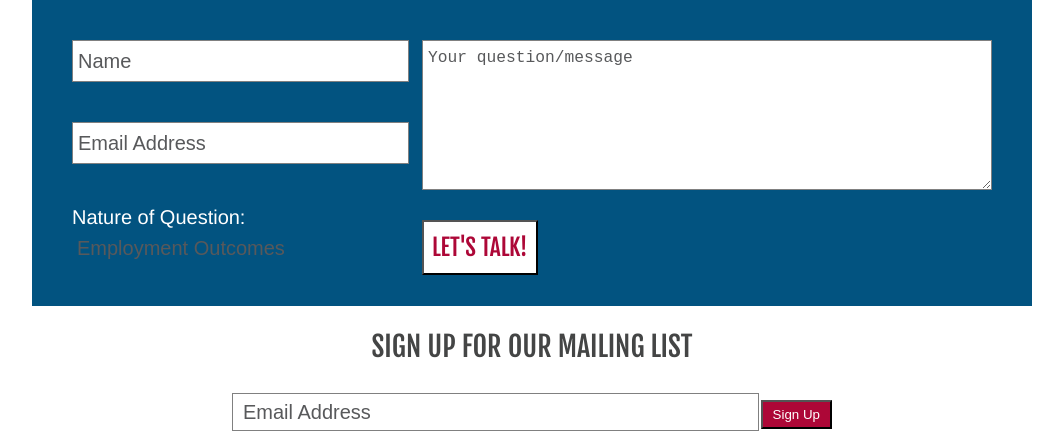
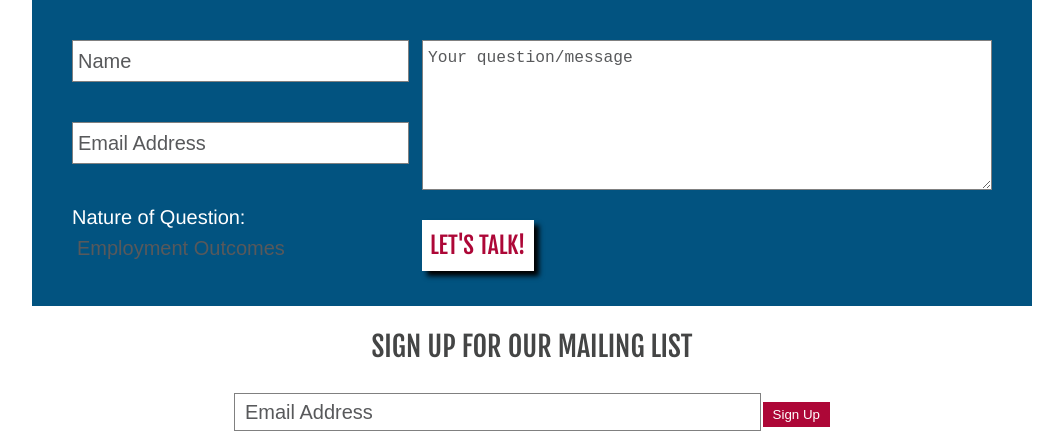
Before and after one commit to hmasiello/RRTC_TEST, a plain HTML site: page index.html in a window 1280 px wide. Shown: the part 1569-2013 px from the top of the page, without its empty margins (108-1171 px from the left). Drawn offline with nearby package versions, Linux system fonts and the light colour scheme.

Commit message:
Trying to figure out the button issue.

```diff
--- a/css/style.css
+++ b/css/style.css
@@ -170,6 +170,7 @@ h1 {
 	color: #444545;
 	font-family: 'Fjalla One', sans-serif;
 	font-size: 2.5em;
+	line-height: 1.5em;
 	padding: 5px 0px 15px 0px;
 	text-transform: uppercase;
 }
@@ -258,9 +259,11 @@ ul li {
 	button {
 		background-color: white;
 		display: flex;
-		justify-content: flex-start;
+		justify-content: flex-end;
 		margin: 30px 0px;
 		padding: 5px;
+		box-shadow: 5px 5px 5px black;
+		border: none;
 	}
 
 	button h2 {
@@ -347,6 +350,7 @@ ul li {
 	h1.contactustext{
 		font-size: 3.5em;
 		padding-right: 0px;
+		line-height: 1em;
 	}
 
 	p.contactustext{
@@ -390,8 +394,6 @@ ul li {
 		background-color: #C7315C;
 		color: white;
 	}
-
-
 
 /*funding statement in footer*/
 	.funding {
@@ -499,6 +501,7 @@ ul li {
 		padding: 5px 10px;
 		margin-left: -4px;
 		color: white;
+		border: none;
 	}
 
 	.signupform {
@@ -527,8 +530,6 @@ ul li {
 .toggle {
 	cursor: pointer;
 }
-
-
 
 /******************************************
 /* RESPONSIVE
@@ -592,7 +593,5 @@ ul li {
 		width: 25%;
 		padding-right: 10px;
 	}
-
-
 }
 /*closing the media*/
```
